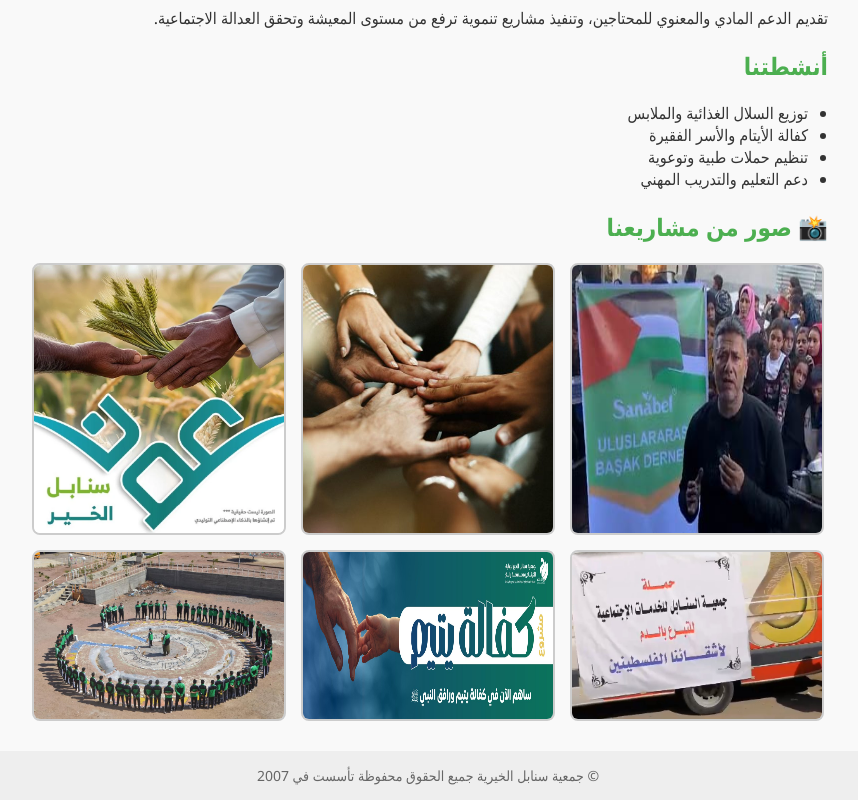
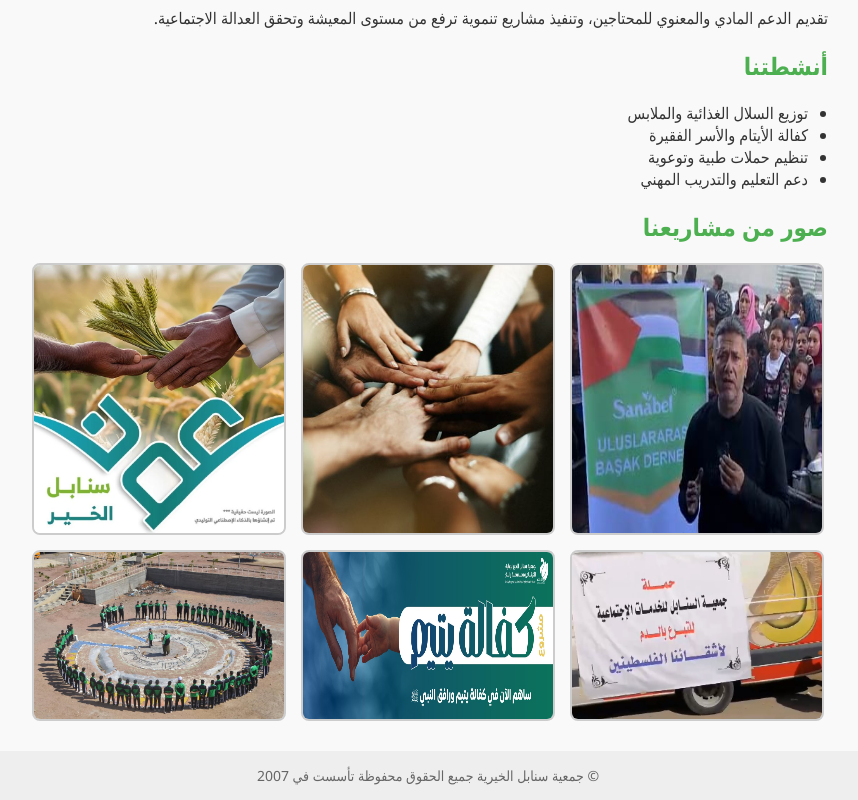
Before and after one commit to grampro851-ctrl/snabel, a plain HTML site: page index.html in a window 1280 px wide. Shown: the part 741-1541 px from the top of the page, without its empty margins (212-1070 px from the left). Drawn offline with Linux system fonts and the light colour scheme.

Commit message:
Update index.html

```diff
--- a/index.html
+++ b/index.html
@@ -94,7 +94,7 @@
       <li>دعم التعليم والتدريب المهني</li>
     </ul>
 
-    <h2>📸 صور من مشاريعنا</h2>
+    <h2> صور من مشاريعنا</h2>
     <div class="gallery">
       <img src="https://github.com/grampro851-ctrl/snabel/blob/main/img/%D8%A5%D9%81%D8%B7%D8%A7%D8%B1-%D8%BA%D8%B2%D8%A9-%D8%AC%D9%85%D8%B9%D9%8A%D8%A9-%D8%B3%D9%86%D8%A7%D8%A8%D9%84-%D8%A7%D9%84%D8%AF%D9%88%D9%84%D9%8A%D8%A9.jpg" alt="1">
       <img src="https://github.com/grampro851-ctrl/snabel/blob/main/img/closeup-diverse-people-joining-their-hands-qez4mq9jv3zcbc893vc96nmdc48szs086um8hozsso.jpg" alt="2">
```
